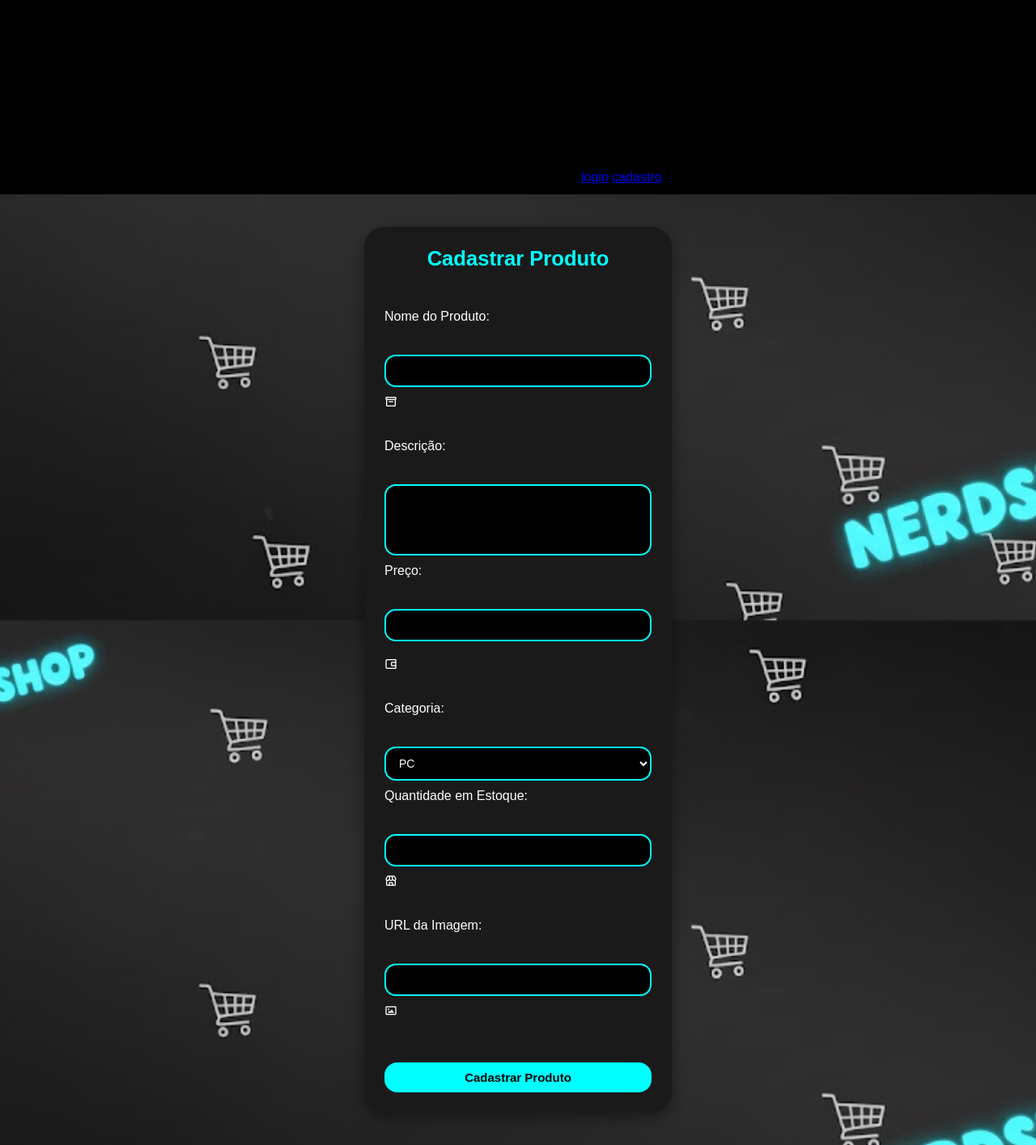
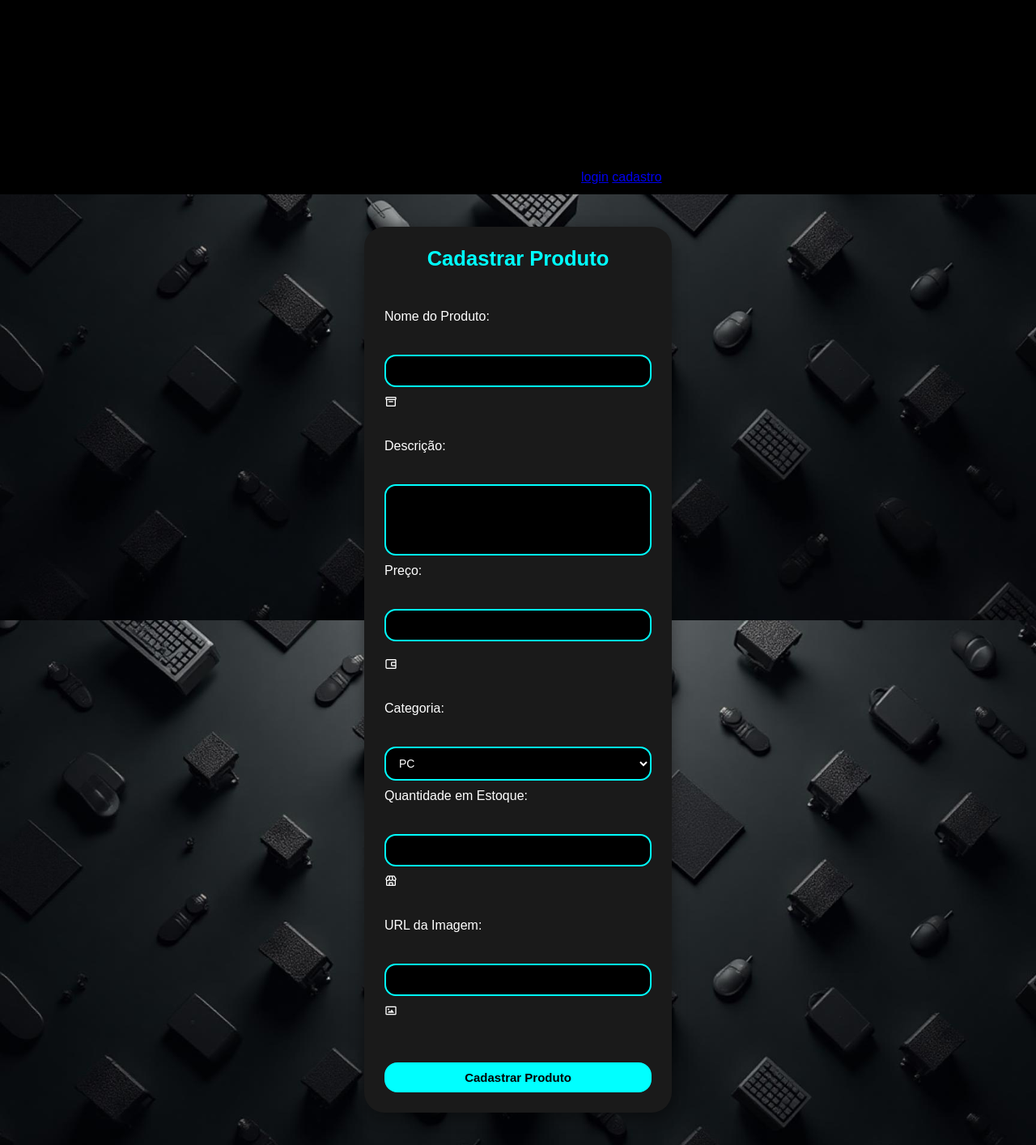
Before and after one commit to brzRaven01001/nerd-shop, a Flask app: page /cadastro in a window 1280 px wide. Shown: the part 834-2248 px from the top of the page at 81% size. Run offline with Flask 3, Linux system fonts and the light colour scheme.

Commit message:
alterando layout cadastro de produtos

```diff
--- a/static/cadastro.css
+++ b/static/cadastro.css
@@ -14,7 +14,7 @@
 }
 
 body {
-    background: url("src/cadastro_produto.jpg") no-repeat center center fixed;
+    background: url("src/fundo_produto.jpg") no-repeat center center fixed;
     background-size: cover;
     color: var(--text-color);
     min-height: 100vh;
```
Also changed, not shown: static/src/cadasto_produto.jpg (deleted), static/src/cadastro_produto.jpg, static/src/fundo_produto.jpg (added).
